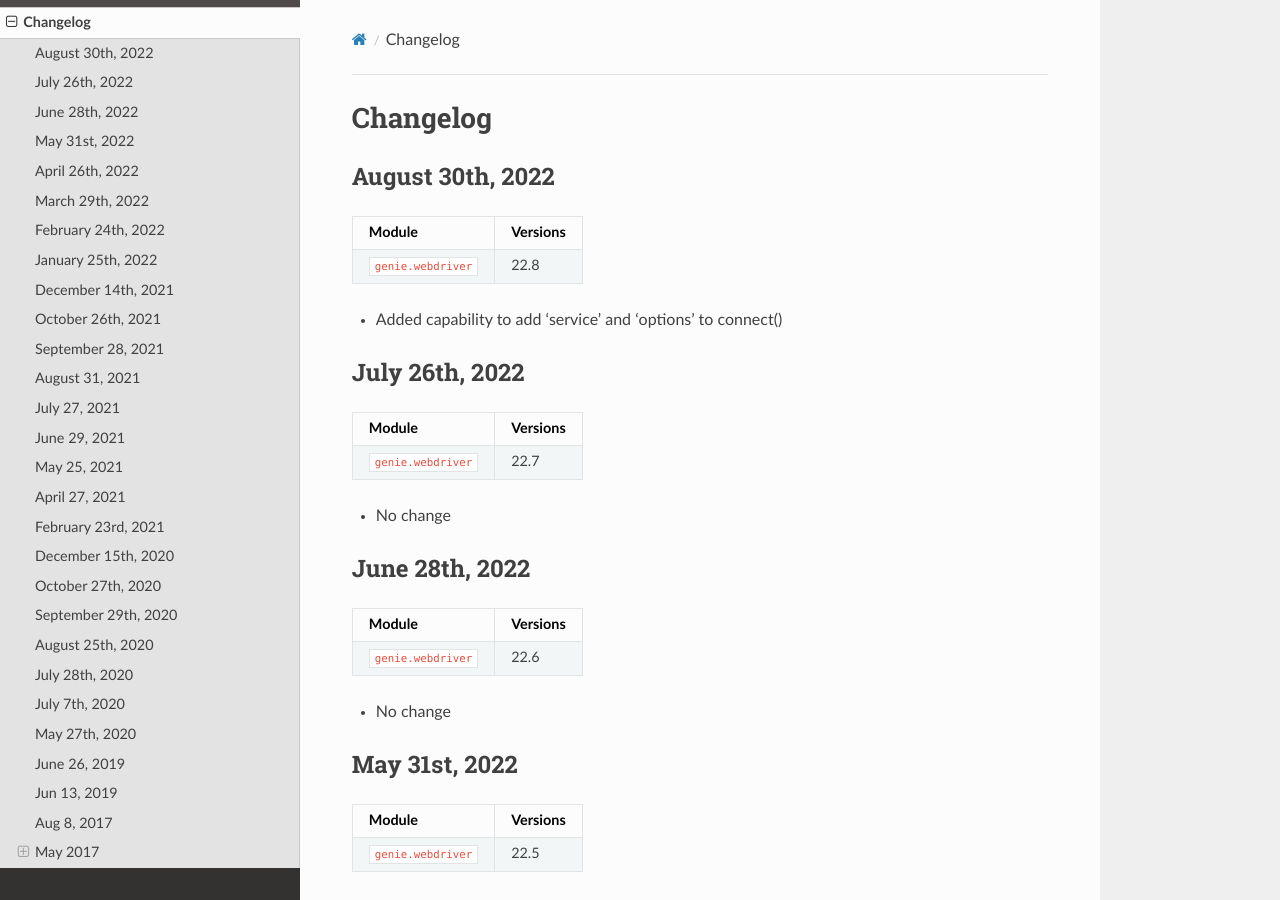
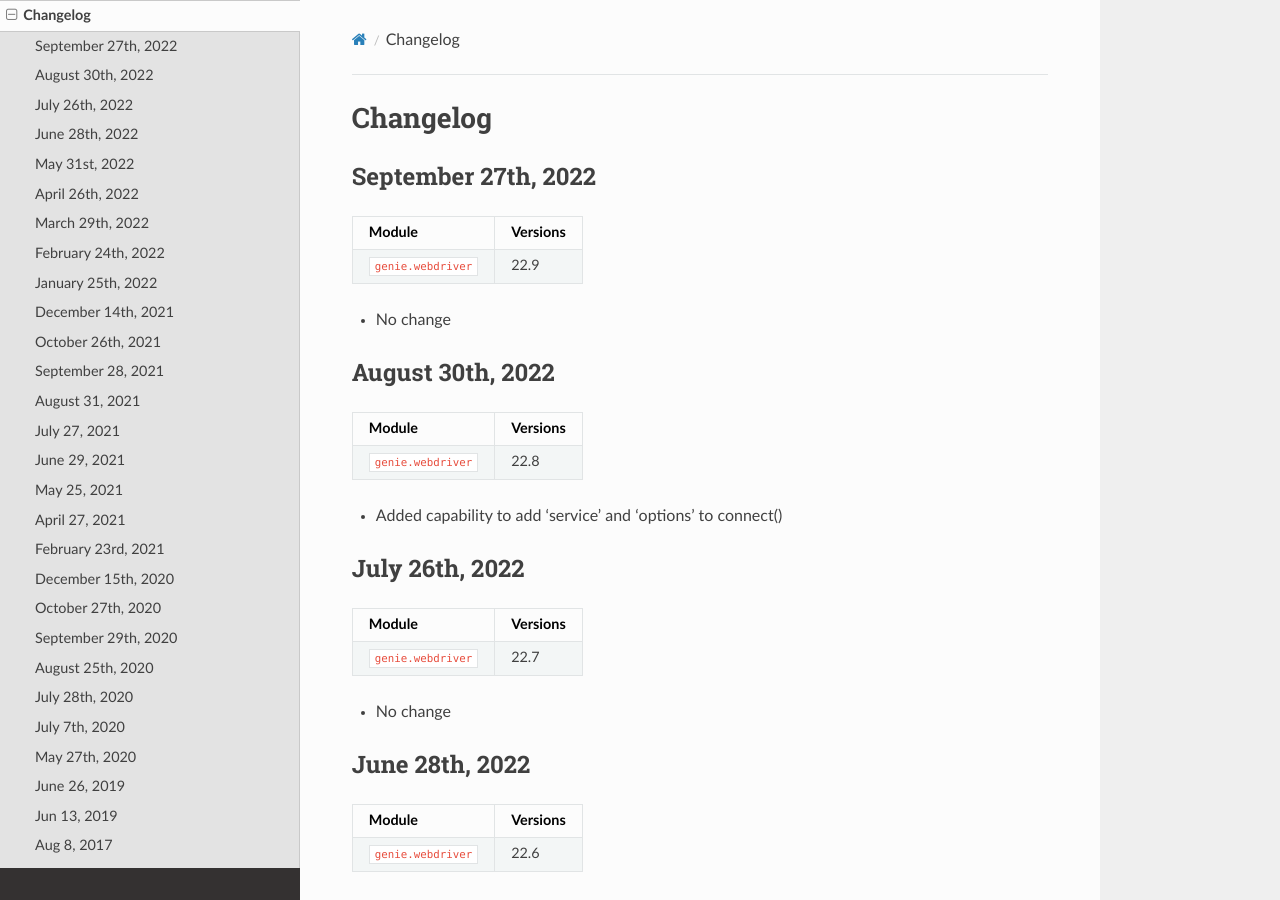
Before and after one commit to CiscoTestAutomation/geniewebdriver, a Sphinx documentation site: the page built from docs/changelog/index.rst, in a window 1280 px wide and 900 px high. Built offline with Sphinx 7.4.7 and the Read the Docs theme 2.0.0, drawn with Linux system fonts in a browser that asks for light colours.

Commit message:
Releasing v22.9

```diff
--- a/docs/changelog/index.rst
+++ b/docs/changelog/index.rst
@@ -1,5 +1,16 @@
 Changelog
 =========
+
+September 27th, 2022
+------------------
+
++-------------------------------+-------------------------------+
+| Module                        | Versions                      |
++===============================+===============================+
+| ``genie.webdriver``           | 22.9                          |
++-------------------------------+-------------------------------+
+
+- No change
 
 August 30th, 2022
 ------------------
```
